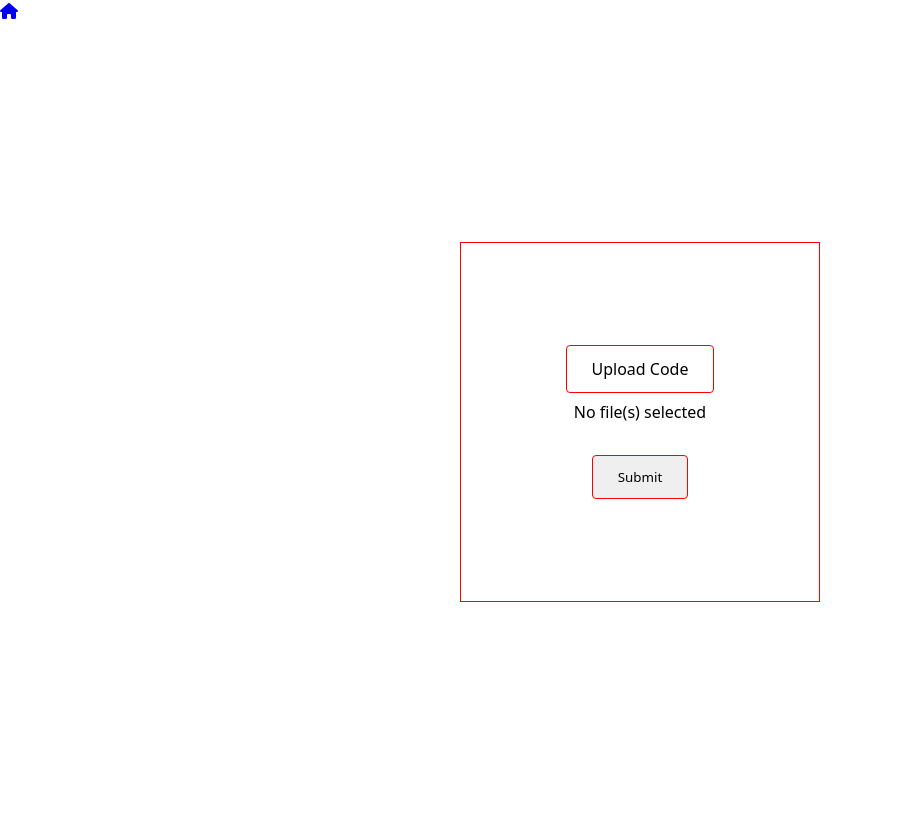
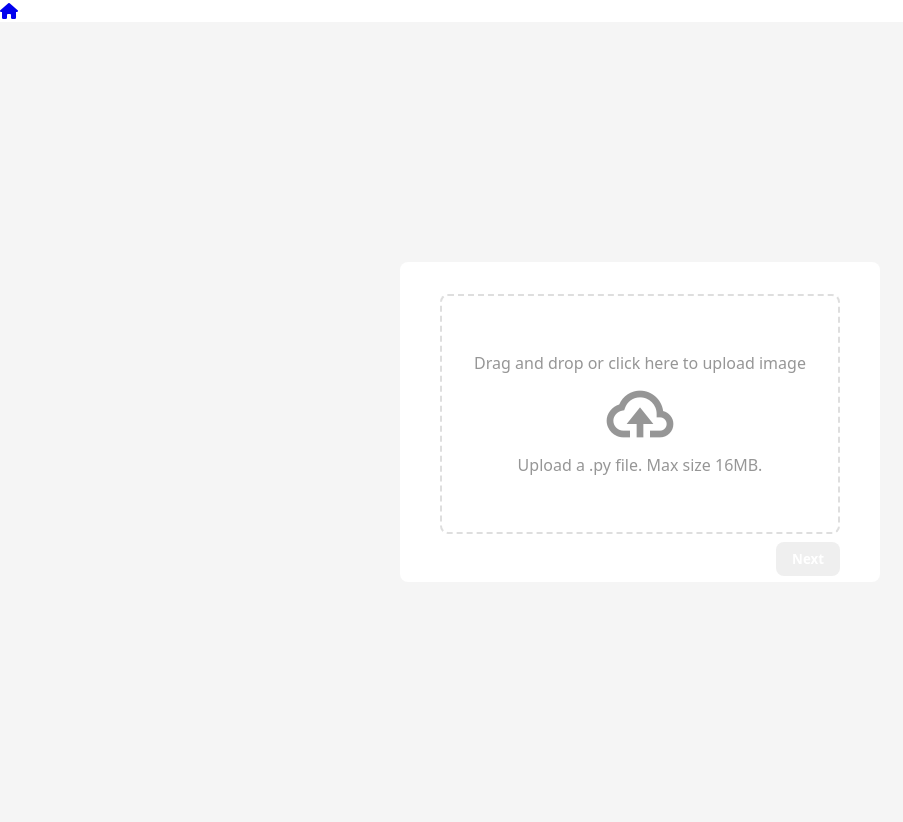
Before and after one commit to TelloCS/SVD-app, a Flask app: page / in a window 1280 px wide. Shown: the whole page, without its empty margins (0-903 px from the left). Run offline with Flask 3, Linux system fonts and the light colour scheme.

Commit message:
11-28-24

```diff
--- a/program2.py
+++ b/program2.py
@@ -3,8 +3,8 @@ import sqlite3
 def execute_query(username, password):
     rank = rank
     # This query is vulnerable to SQL injection
-    query = "SELECT username, rank FROM users WHERE rank = '%s'" % rank
+    # query = "SELECT username, rank FROM users WHERE rank = '{0}'".format(rank)
 
     cursor = sqlite3.connect('my_database.db').cursor()
-    cursor.execute(query)
+    cursor.execute("SELECT username, rank FROM users WHERE rank = '{0}'".format(rank))
     return cursor.fetchall()
--- a/static/css/styles.css
+++ b/static/css/styles.css
@@ -5,64 +5,67 @@
     font-family:system-ui, -apple-system, BlinkMacSystemFont, 'Segoe UI', Roboto, Oxygen, Ubuntu, Cantarell, 'Open Sans', 'Helvetica Neue', sans-serif;
 }
 
-
 nav {
     position: sticky;
     top: 0;
 }
 
-.container {
+.hero {
     display: flex;
     justify-content: center;
     align-items: center;
-    height: 100vh;
+    min-height: 100vh;
+    background-color: rgb(245, 245, 245);
 }
 
 .content {
     display: flex;
-    justify-content: center;
+    flex-direction: column;
     align-items: center;
-    height: 360px;
-    width: 360px;
-    border: 1px red solid;
-
-    form label {
-        display: inline-block;
-        border: 1px red solid;
-        cursor: pointer;
-        padding: 12px 25px;
-        border-radius: .25rem;
-    }
+    height: 20rem;
+    width: 30rem;
+    background-color: #ffffff;
+    border-radius: .5rem;
+    padding: 2rem 4rem;
+    color: rgb(150, 150, 150);
 }
 
-#upload-code {
-    display: none;
-}
-
-.file-name {
+.upload-info {
+    border: 2px rgb(222, 222, 222) dashed;
+    border-radius: .5rem;
+    width: 25rem;
+    height: 15rem;
+    display: flex;
+    flex-direction: column;
+    justify-content: center;
     text-align: center;
-    padding-top: .5rem;
+    cursor: pointer;
+    i {
+        font-size: 5rem;
+    }
 }
 
 .submit-form-container {
     display: flex;
-    justify-content: center;
-    padding-top: 2rem;
+    justify-content: right;
+    align-items: center;
+    padding-top: .5rem;
 }
 
 #submit-form {
-    border: 1px red solid;
-    cursor: pointer;
-    padding: 12px 25px;
-    border-radius: .25rem;
+    border: none;
+    padding: 8px 16px;
+    border-radius: .5rem;
+    color: #ffffff;
+    font-weight: 700;
 }
 
 .parse-wrapper {
-    /* display: flex; */
     display: grid;
     grid-template-columns: 20% 80%;
     border: 1px red solid;
     width: 1280px;
+    background-color: #ffffff;
 }
 
 .parse-container {
--- a/templates/base.html
+++ b/templates/base.html
@@ -3,15 +3,17 @@
 <head>
     <meta charset="UTF-8">
     <meta name="viewport" content="width=device-width, initial-scale=1.0">
-    <link rel="stylesheet" href="{{ url_for('static', filename='css/styles.css')}}">
+    <link rel="stylesheet" href="{{ url_for('static', filename='css/styles.css') }}">
     <link rel="stylesheet" href="https://cdnjs.cloudflare.com/ajax/libs/font-awesome/6.7.0/css/all.min.css" />
+    <link href='https://unpkg.com/boxicons@2.0.9/css/boxicons.min.css' rel='stylesheet'>
+    <script src="{{ url_for('static', filename='scripts.js') }}"></script>
     {% block head %}{% endblock %}
 </head>
 <body>
     <nav>
         <a href="/"><i class="fa-sharp fa-solid fa-house"></i></a>
     </nav>
-    <div class="container">
+    <div class="hero">
         {% block body %}{% endblock %}
     </div>
 </body>
--- a/templates/index.html
+++ b/templates/index.html
@@ -7,14 +7,18 @@
 {% block body %}
 <div class="content">
     <form action="/upload" method="post" enctype="multipart/form-data">
-        <div class="upload-code-container">
-            <input type="file" name="upload-code" id="upload-code" accept=".py" required />
-            <label for="upload-code">Upload Code</label>
-            <!-- need file name to output -->
-            <div class="file-name" id="file-name">No file(s) selected</div>
-        </div>
+        <label for="upload-code">
+            <input type="file" name="upload-code" id="upload-code" accept=".py" required hidden>
+            <div class="upload-info">
+                <p>Drag and drop or click here to upload image</p>
+                <i class='bx bx-cloud-upload' ></i>
+                <p>Upload a .py file. Max size 16MB.</p>
+            </div>
+        </label>
+        <!-- need file name to output -->
+        <!-- <div class="file-name" id="file-name">No file(s) selected</div> -->
         <div class="submit-form-container">
-            <input type="submit" name="submit-form" id="submit-form" value="Submit">
+            <input type="submit" name="submit-form" id="submit-form" value="Next">
         </div>
     </form>
 </div>
```
Also changed, not shown: main.py (+102 -33 lines), templates/flow.html (+0 -12 lines), templates/parse.html (+0 -14 lines), static/js/script.js (added), 1 other file.
